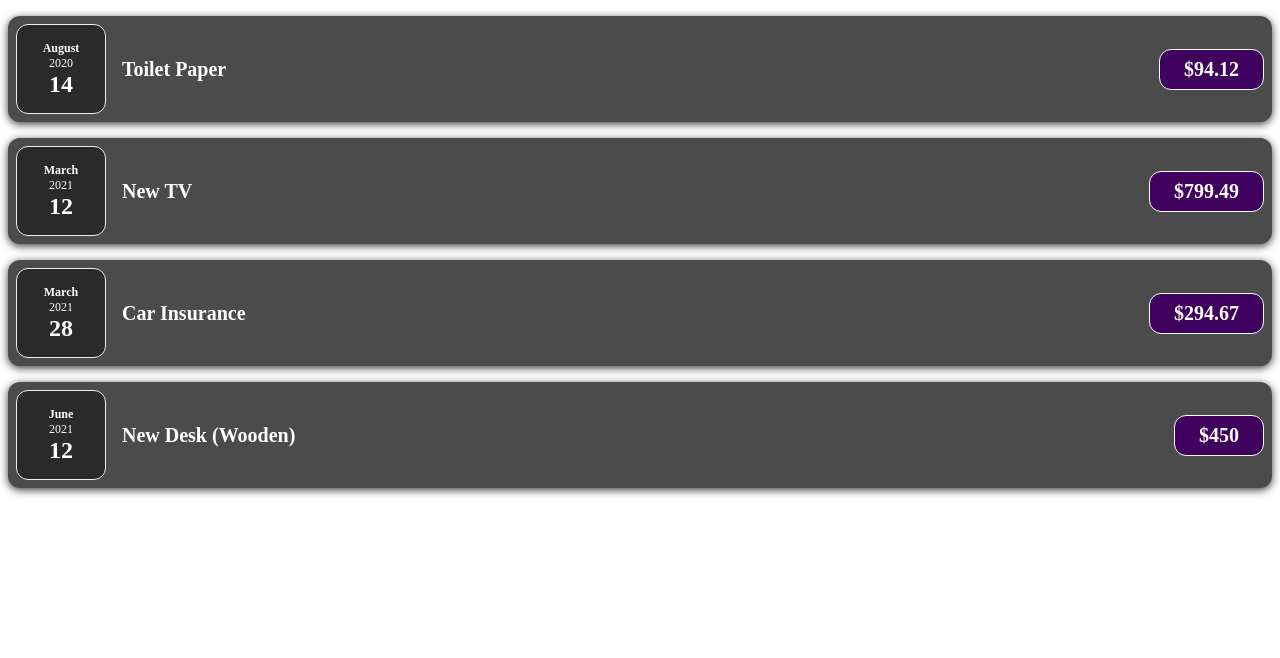
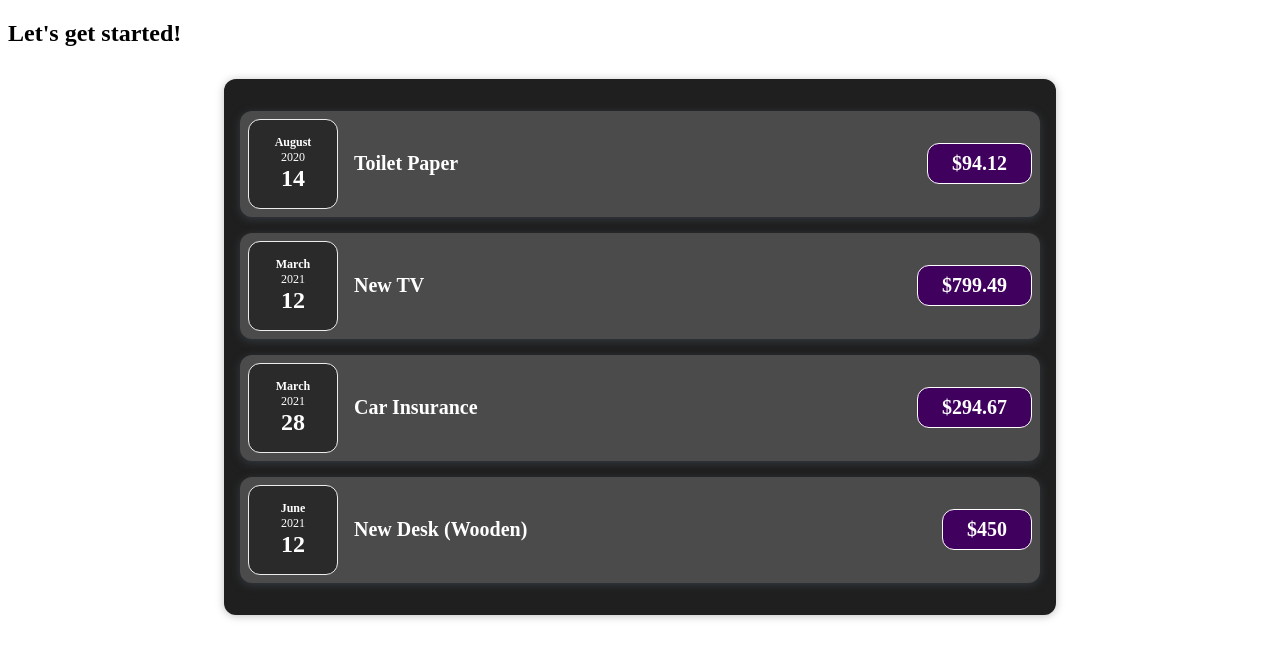
Before and after one commit to ShivangPatel2602/money-tracker, a React (Create React App) app: page / in a window 1280 px wide. Shown: the top 658 px of the page. Built offline with nearby package versions, Linux system fonts and the light colour scheme.

Commit message:
Made the expenses components for making app.js neat and clean

```diff
--- a/src/App.js
+++ b/src/App.js
@@ -1,5 +1,5 @@
 import React from "react";
-import ExpenseItem from "./components/ExpenseItem";
+import Expenses from "./components/Expenses";
 
 function App() {
 
@@ -32,11 +32,10 @@ function App() {
 
   return (
     <div>
-      <ExpenseItem title={expenses[0].title} amount={expenses[0].amount} date={expenses[0].date} />
-      <ExpenseItem title={expenses[1].title} amount={expenses[1].amount} date={expenses[1].date} />
-      <ExpenseItem title={expenses[2].title} amount={expenses[2].amount} date={expenses[2].date} />
-      <ExpenseItem title={expenses[3].title} amount={expenses[3].amount} date={expenses[3].date} />
+      <h2>Let's get started!</h2>
+      <Expenses items={expenses} />
     </div>
+
   );
 }
 
--- a/src/components/ExpenseDate.jsx
+++ b/src/components/ExpenseDate.jsx
@@ -5,6 +5,7 @@ function ExpenseDate(props) {
     const month = props.date.toLocaleString('en-US', { month: 'long' });
     const day = props.date.toLocaleString('en-US', { day: '2-digit' });
     const year = props.date.getFullYear();
+
     return (
         <div className="expense-date">
             <div className="expense-date__month">{month}</div>
--- /dev/null
+++ b/src/components/Expenses.css
@@ -0,0 +1,9 @@
+.expenses {
+    padding: 1rem;
+    background-color: rgb(31, 31, 31);
+    margin: 2rem auto;
+    width: 50rem;
+    max-width: 95%;
+    border-radius: 12px;
+    box-shadow: 0 1px 8px rgba(0, 0, 0, 0.25);
+  }
--- /dev/null
+++ b/src/components/Expenses.jsx
@@ -0,0 +1,32 @@
+import React from "react";
+import ExpenseItem from "./ExpenseItem";
+import "./Expenses.css";
+
+function Expenses(props) {
+    return (
+        <div className="expenses">
+            <ExpenseItem
+                title={props.items[0].title}
+                amount={props.items[0].amount}
+                date={props.items[0].date}
+            />
+            <ExpenseItem
+                title={props.items[1].title}
+                amount={props.items[1].amount}
+                date={props.items[1].date}
+            />
+            <ExpenseItem
+                title={props.items[2].title}
+                amount={props.items[2].amount}
+                date={props.items[2].date}
+            />
+            <ExpenseItem
+                title={props.items[3].title}
+                amount={props.items[3].amount}
+                date={props.items[3].date}
+            />
+        </div>
+    )
+}
+
+export default Expenses;
```
